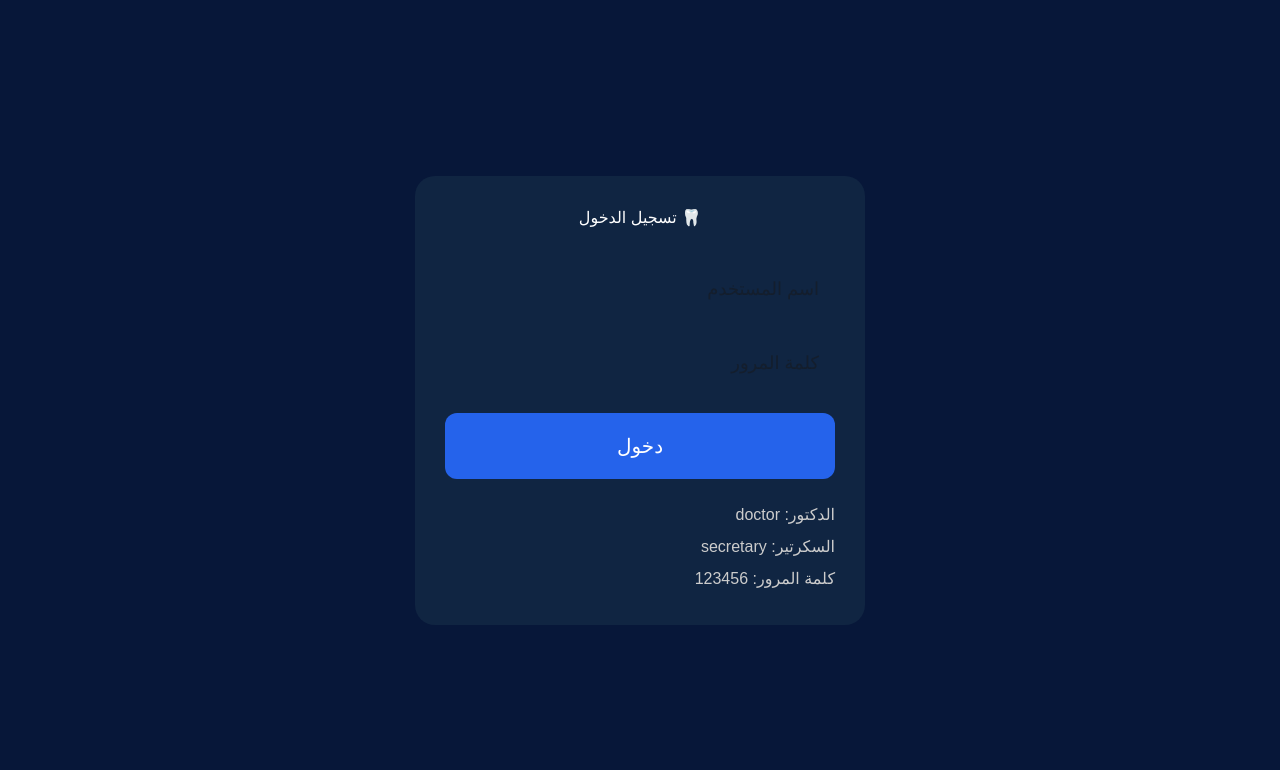
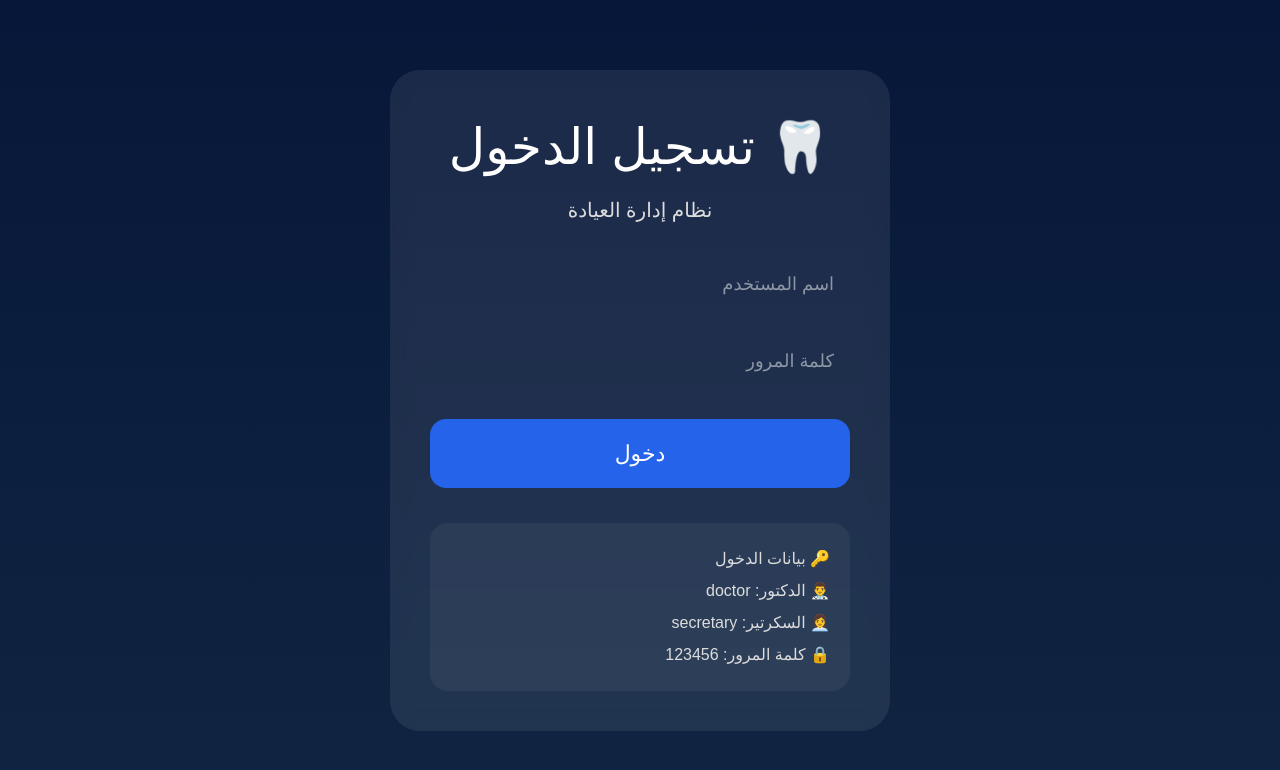
Before and after one commit to yaseenalqasim-ai/dentist-clinic, a Next.js app: page /login in a window 1280 px wide. Shown: the top 770 px of the page. Built offline with nearby package versions, Linux system fonts and the light colour scheme.

Commit message:
premium login

```diff
--- a/app/login/page.tsx
+++ b/app/login/page.tsx
@@ -1,12 +1,14 @@
 "use client";
 
-import { useState } from "react";
+import { useEffect, useState } from "react";
 
-import { useRouter } from "next/navigation";
+import { useRouter }
+from "next/navigation";
 
 export default function LoginPage() {
 
-  const router = useRouter();
+  const router =
+    useRouter();
 
   const [username, setUsername] =
     useState("");
@@ -16,6 +18,25 @@ export default function LoginPage() {
 
   const [error, setError] =
     useState("");
+
+  useEffect(() => {
+
+    const role =
+      localStorage.getItem("role");
+
+    if (role === "doctor") {
+
+      router.push("/doctor");
+
+    }
+
+    if (role === "secretary") {
+
+      router.push("/secretary");
+
+    }
+
+  }, []);
 
   function login() {
 
@@ -54,6 +75,7 @@ export default function LoginPage() {
     setError(
       "اسم المستخدم أو كلمة المرور خاطئة"
     );
+
   }
 
   return (
@@ -64,27 +86,36 @@ export default function LoginPage() {
       style={{
         minHeight: "100vh",
 
+        background:
+          "linear-gradient(to bottom,#071739,#102542)",
+
         display: "flex",
 
         justifyContent: "center",
 
         alignItems: "center",
 
-        background: "#071739"
+        padding: "20px"
       }}
     >
 
       <div
         style={{
-          width: "90%",
+          width: "100%",
 
-          maxWidth: "450px",
+          maxWidth: "500px",
 
-          background: "#102542",
+          background:
+            "rgba(255,255,255,0.08)",
 
-          padding: "30px",
+          backdropFilter:
+            "blur(10px)",
 
-          borderRadius: "20px"
+          borderRadius: "30px",
+
+          padding: "40px",
+
+          color: "white"
         }}
       >
 
@@ -92,9 +123,9 @@ export default function LoginPage() {
           style={{
             textAlign: "center",
 
-            color: "white",
+            fontSize: "50px",
 
-            marginBottom: "30px"
+            marginBottom: "10px"
           }}
         >
 
@@ -102,19 +133,35 @@ export default function LoginPage() {
 
         </h1>
 
+        <p
+          style={{
+            textAlign: "center",
+
+            color: "#ddd",
+
+            marginBottom: "30px",
+
+            fontSize: "20px"
+          }}
+        >
+
+          نظام إدارة العيادة
+
+        </p>
+
         {error && (
 
           <div
             style={{
-              background: "red",
+              background: "#dc2626",
 
-              color: "white",
+              padding: "15px",
 
-              padding: "12px",
+              borderRadius: "14px",
 
-              borderRadius: "10px",
+              marginBottom: "20px",
 
-              marginBottom: "15px"
+              textAlign: "center"
             }}
           >
 
@@ -125,7 +172,8 @@ export default function LoginPage() {
         )}
 
         <input
-          placeholder="اسم المستخدم"
+          placeholder=
+            "اسم المستخدم"
 
           value={username}
 
@@ -135,25 +183,14 @@ export default function LoginPage() {
             )
           }
 
-          style={{
-            width: "100%",
-
-            padding: "16px",
-
-            marginBottom: "15px",
-
-            borderRadius: "12px",
-
-            border: "none",
-
-            fontSize: "18px"
-          }}
+          style={inputStyle}
         />
 
         <input
           type="password"
 
-          placeholder="كلمة المرور"
+          placeholder=
+            "كلمة المرور"
 
           value={password}
 
@@ -163,19 +200,7 @@ export default function LoginPage() {
             )
           }
 
-          style={{
-            width: "100%",
-
-            padding: "16px",
-
-            marginBottom: "20px",
-
-            borderRadius: "12px",
-
-            border: "none",
-
-            fontSize: "18px"
-          }}
+          style={inputStyle}
         />
 
         <button
@@ -184,7 +209,8 @@ export default function LoginPage() {
           style={{
             width: "100%",
 
-            background: "#2563eb",
+            background:
+              "#2563eb",
 
             color: "white",
 
@@ -192,11 +218,13 @@ export default function LoginPage() {
 
             padding: "18px",
 
-            borderRadius: "12px",
+            borderRadius: "16px",
 
-            fontSize: "20px",
+            fontSize: "22px",
 
-            cursor: "pointer"
+            cursor: "pointer",
+
+            marginTop: "10px"
           }}
         >
 
@@ -204,28 +232,40 @@ export default function LoginPage() {
 
         </button>
 
+        {/* الحسابات */}
         <div
           style={{
-            color: "#ccc",
+            marginTop: "35px",
 
-            marginTop: "20px",
+            background:
+              "rgba(255,255,255,0.05)",
 
-            lineHeight: "2"
+            padding: "20px",
+
+            borderRadius: "18px",
+
+            lineHeight: "2",
+
+            color: "#ddd"
           }}
         >
 
+          <h3>
+            🔑 بيانات الدخول
+          </h3>
+
           <div>
-            الدكتور:
+            👨‍⚕️ الدكتور:
             doctor
           </div>
 
           <div>
-            السكرتير:
+            👩‍💼 السكرتير:
             secretary
           </div>
 
           <div>
-            كلمة المرور:
+            🔒 كلمة المرور:
             123456
           </div>
 
@@ -238,3 +278,18 @@ export default function LoginPage() {
   );
 
 }
+
+const inputStyle = {
+
+  width: "100%",
+
+  padding: "16px",
+
+  marginBottom: "18px",
+
+  borderRadius: "14px",
+
+  border: "none",
+
+  fontSize: "18px"
+};
```
